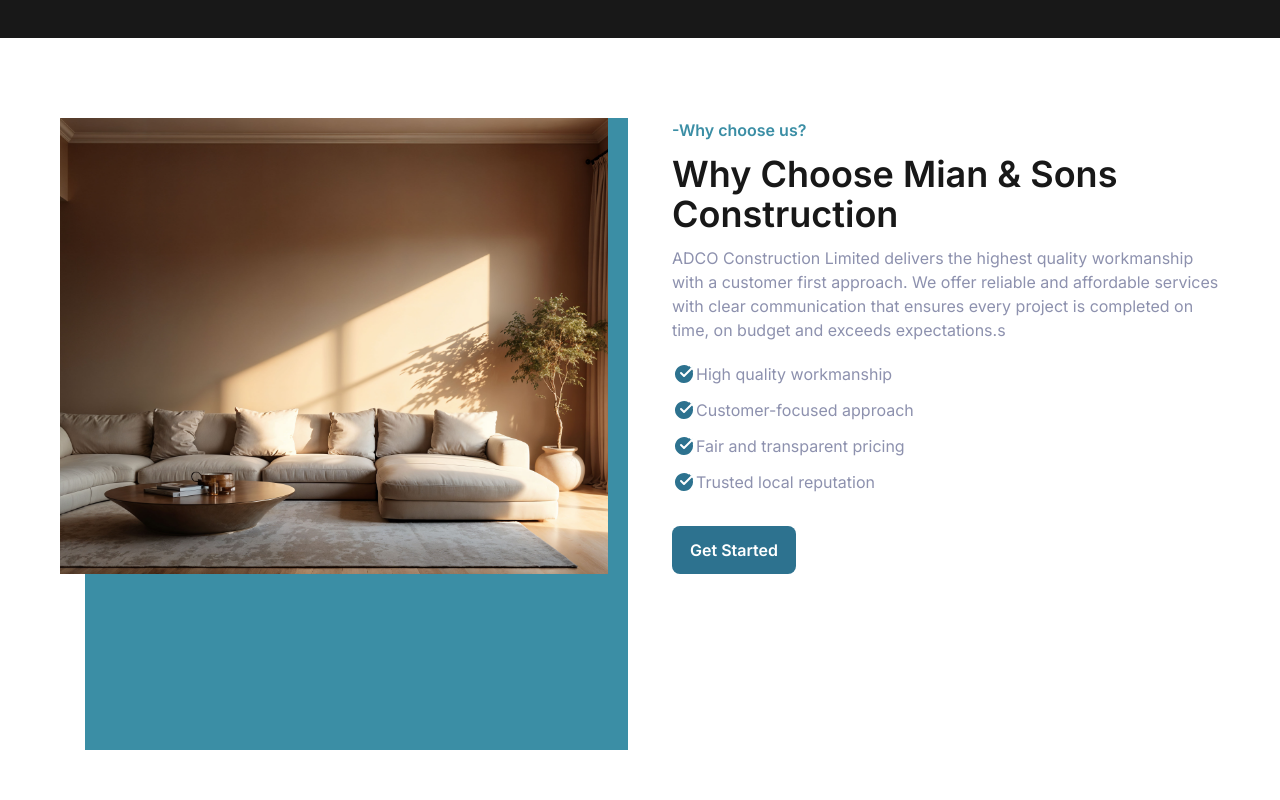
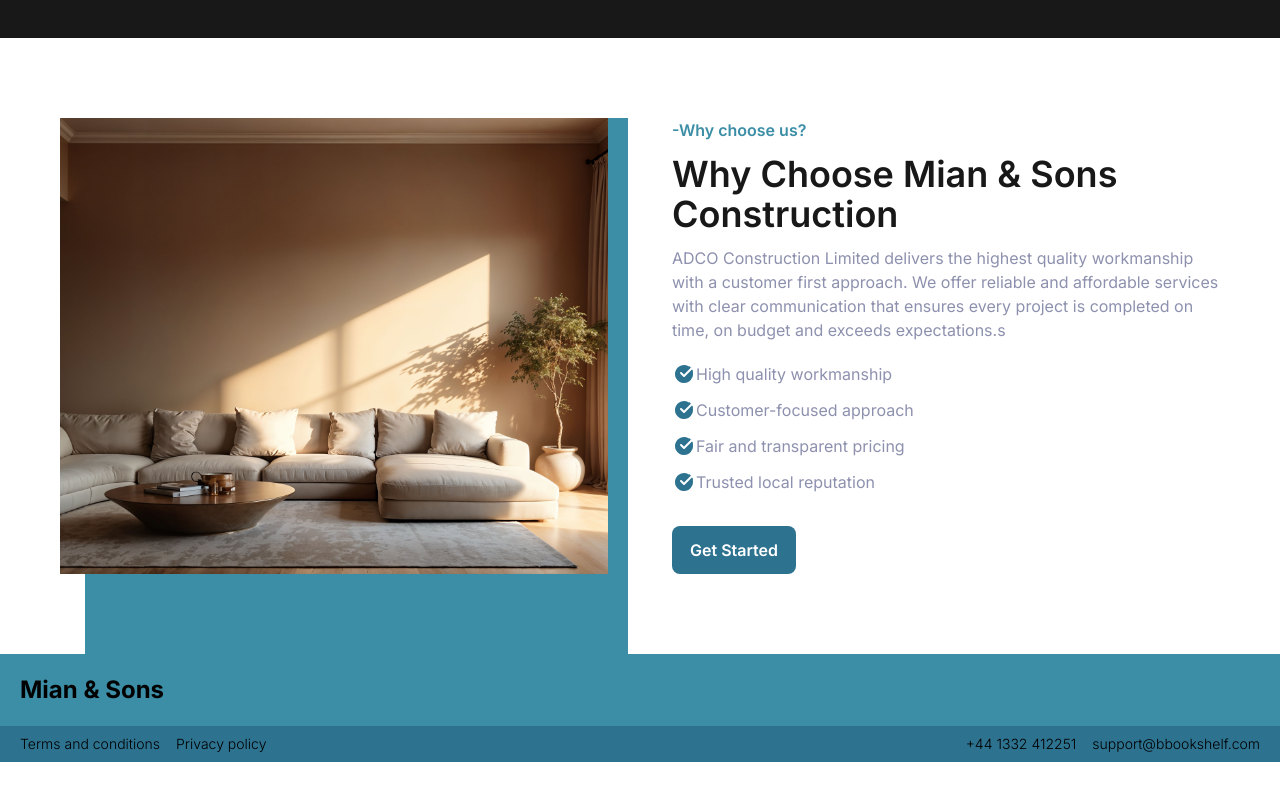
Before and after one commit to abdullahnadeemdev/RealEstate, a React (Vite) app: page / in a window 1280 px wide. Shown: the part 3162-3962 px from the top of the page. After the commit the page ends 3924 px from the top, so only its background shows below. Built offline with nearby package versions, Linux system fonts and the light colour scheme.

Commit message:
added footer

```diff
--- /dev/null
+++ b/src/components/shared/Footer/index.jsx
@@ -0,0 +1,42 @@
+import React from "react";
+
+const Footer = () => {
+  return (
+    <div className="max-w-360 mx-auto bg-secondary">
+      <div className="flex items-center justify-between w-full py-5 px-5">
+        {/* <Link to="/"> */}
+        <div className="flex items-center gap-2 ">
+          {/* <span className="w-[4vw]"><Logo /></span> */}
+          <h3 className="font-bold  md:text-xl lg:text-2xl">Mian & Sons</h3>
+        </div>
+        {/* </Link> */}
+        <div className="flex items-center gap-4">
+          {/* <Link to="https://www.instagram.com/"> */}
+          {/* <InstagramIcon /> */}
+          {/* </Link> */}
+
+          {/* <Link to="https://www.facebook.com/"> */}
+          {/* <FacebookIcon /> */}
+          {/* </Link> */}
+
+          {/* <Link to="https://x.com/"> */}
+          {/* <TwitterIcon /> */}
+          {/* </Link> */}
+        </div>
+      </div>
+
+      <div className="bg-main font-light flex justify-between items-center py-2 text-sm px-2 xs:px-5 w-full">
+        <div className="flex flex-col sm:flex-row gap-4 ">
+          <p>Terms and conditions</p>
+          <p>Privacy policy</p>
+        </div>
+        <div className="flex flex-col sm:flex-row gap-4">
+          <p>+44 1332 412251</p>
+          <p>support@bbookshelf.com</p>
+        </div>
+      </div>
+    </div>
+  );
+};
+
+export default Footer;
--- a/src/components/shared/Layout/index.jsx
+++ b/src/components/shared/Layout/index.jsx
@@ -1,12 +1,13 @@
 import React from "react";
 import Navbar from "../Navbar";
+import Footer from "../Footer";
 
 const Layout = ({ children }) => {
   return (
     <div className="max-w-360 mx-auto">
       <Navbar />
       <div>{children}</div>
-      {/* footer */}
+      <Footer />
     </div>
   );
 };
--- a/src/pages/HomeP/index.jsx
+++ b/src/pages/HomeP/index.jsx
@@ -8,7 +8,7 @@
 
 const index = () => {
   return (
-    <div className="max-w-360! h-1000">
+    <div className="max-w-360!">
       <Hero />
       <FloatingDiv />
       <Values />
```
